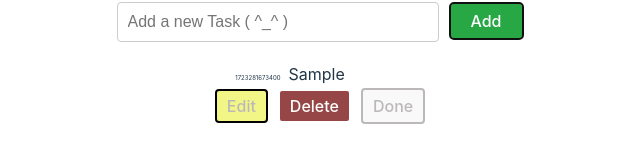
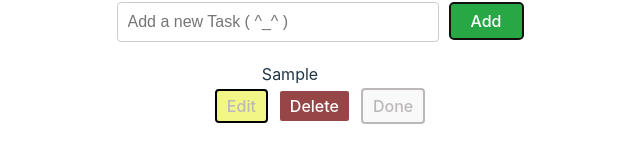
Before and after one commit to prateek-saxena-07/React_todoList, a React (Vite) app in the folder TodoList/: page / in a window 1280 px wide. Both pictures are taken after typing "Sample" into the empty fields and a click on the button "Add". Shown: the part 368-530 px from the top of the page, without its empty margins (320-960 px from the left). Built offline with nearby package versions, Linux system fonts and the light colour scheme.

Commit message:
removed id in todo text

```diff
--- a/TodoList/src/Components/ToDoItem.jsx
+++ b/TodoList/src/Components/ToDoItem.jsx
@@ -51,7 +51,7 @@ function ToDoItem({ toDo, todo, setTodo })
     </div>)
         :
         (<div className="todo-item"><div className="todo-text">
-            <span className="small-text">{toDo.id}</span><span>{toDo.text} </span> </div>
+            <span>{toDo.text} </span> </div>
             <div className="button-wrapper">
                 <button onClick={() => setIsEditing(true)} className="edit-button">Edit</button>
             <button onClick={deleteTodo} className="delete-button">Delete</button>
```
